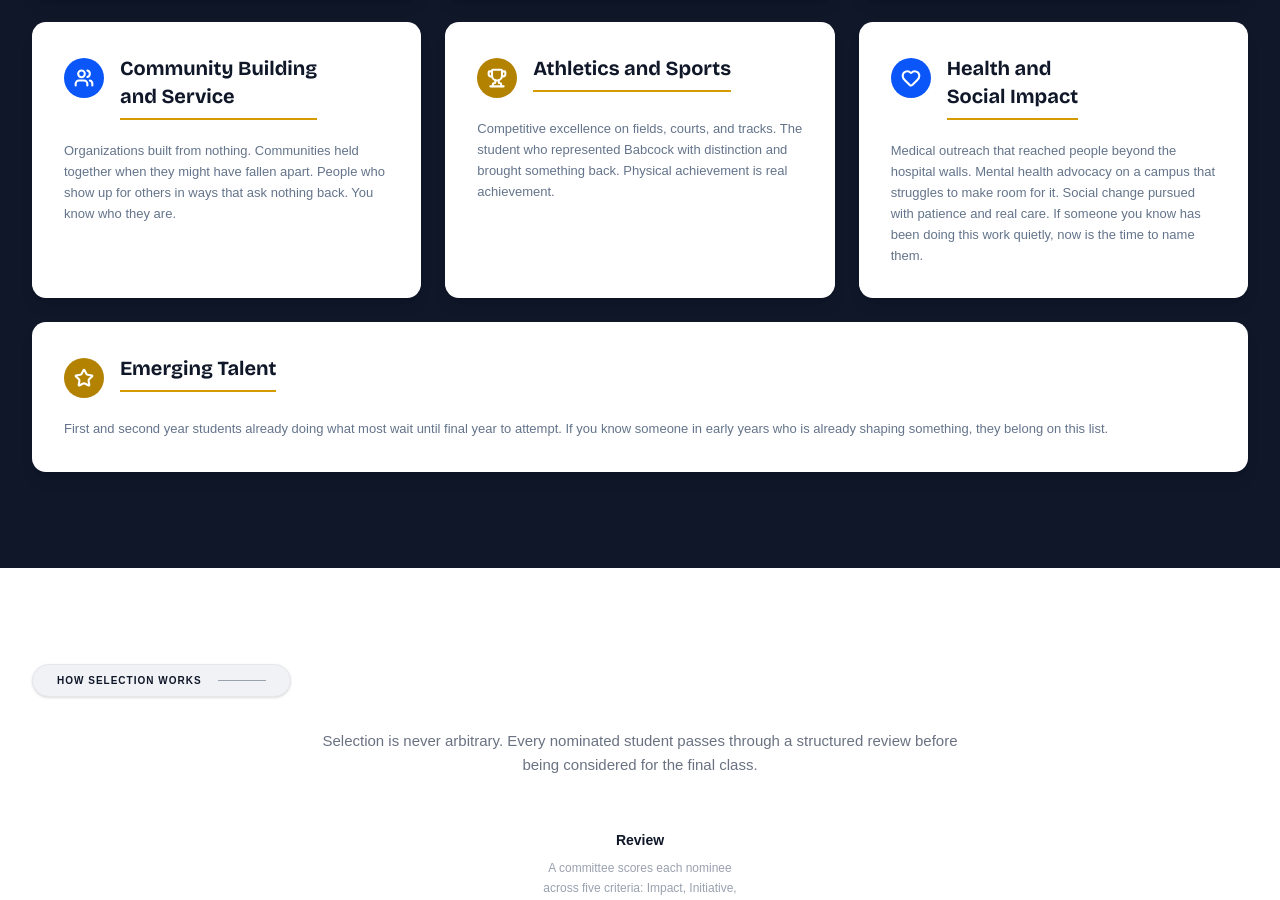
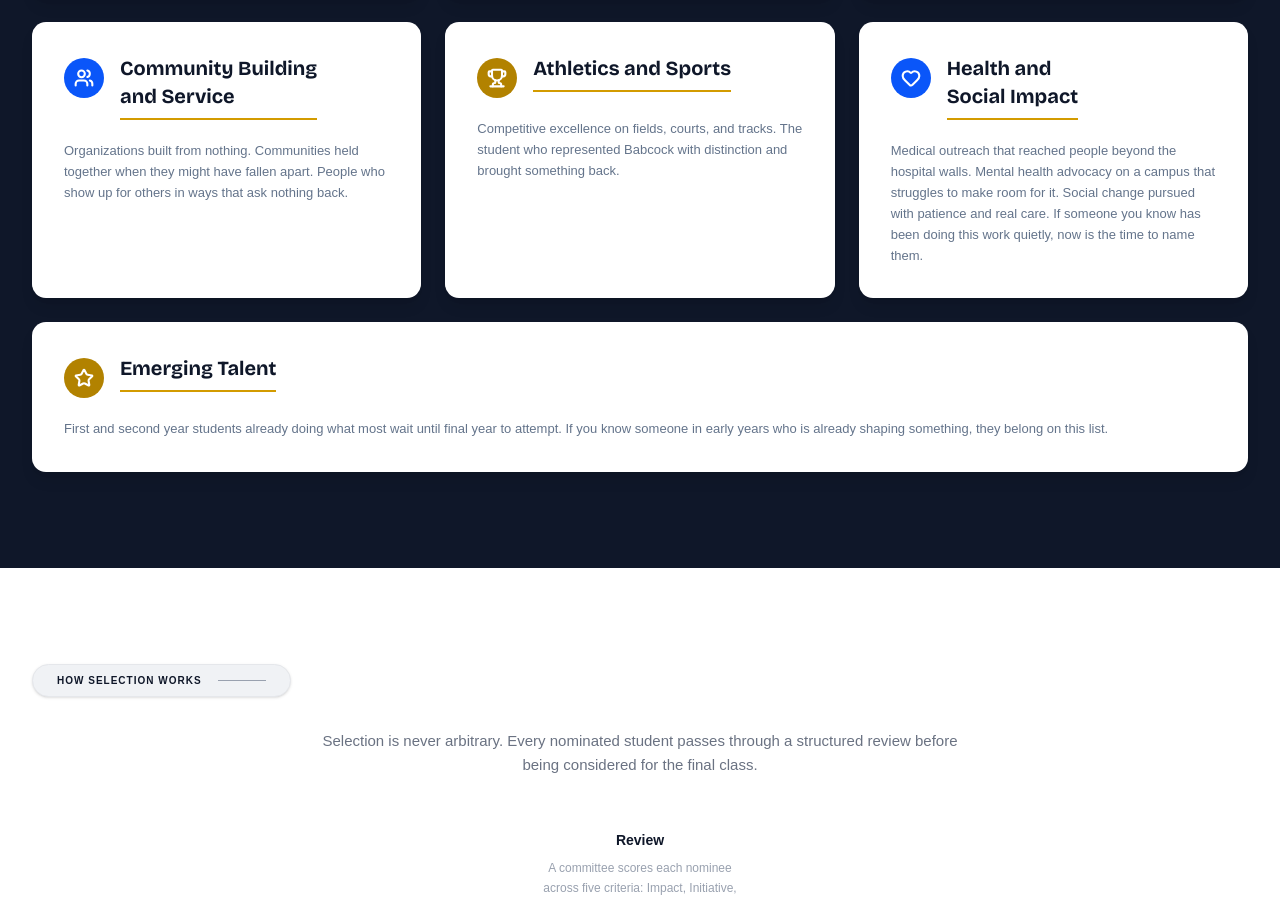
Before and after one commit to GDGBabcockUniversity/the-hundred, a Next.js app: page / in a window 1280 px wide. Shown: the part 3524-4424 px from the top of the page. Built offline with nearby package versions, Linux system fonts and the light colour scheme; a web font is replaced by a local one.

Commit message:
fix: remove redundant phrases in descriptions for clarity

```diff
--- a/components/landing/CriteriaSection.tsx
+++ b/components/landing/CriteriaSection.tsx
@@ -61,14 +61,14 @@ export function CriteriaSection() {
       color: "bg-[#0A56F9]",
       icon: Users,
       description:
-        "Organizations built from nothing. Communities held together when they might have fallen apart. People who show up for others in ways that ask nothing back. You know who they are.",
+        "Organizations built from nothing. Communities held together when they might have fallen apart. People who show up for others in ways that ask nothing back.",
     },
     {
       name: "Athletics and Sports",
       color: "bg-[#B28200]",
       icon: Trophy,
       description:
-        "Competitive excellence on fields, courts, and tracks. The student who represented Babcock with distinction and brought something back. Physical achievement is real achievement.",
+        "Competitive excellence on fields, courts, and tracks. The student who represented Babcock with distinction and brought something back.",
     },
     {
       name: "Health and\nSocial Impact",
```
